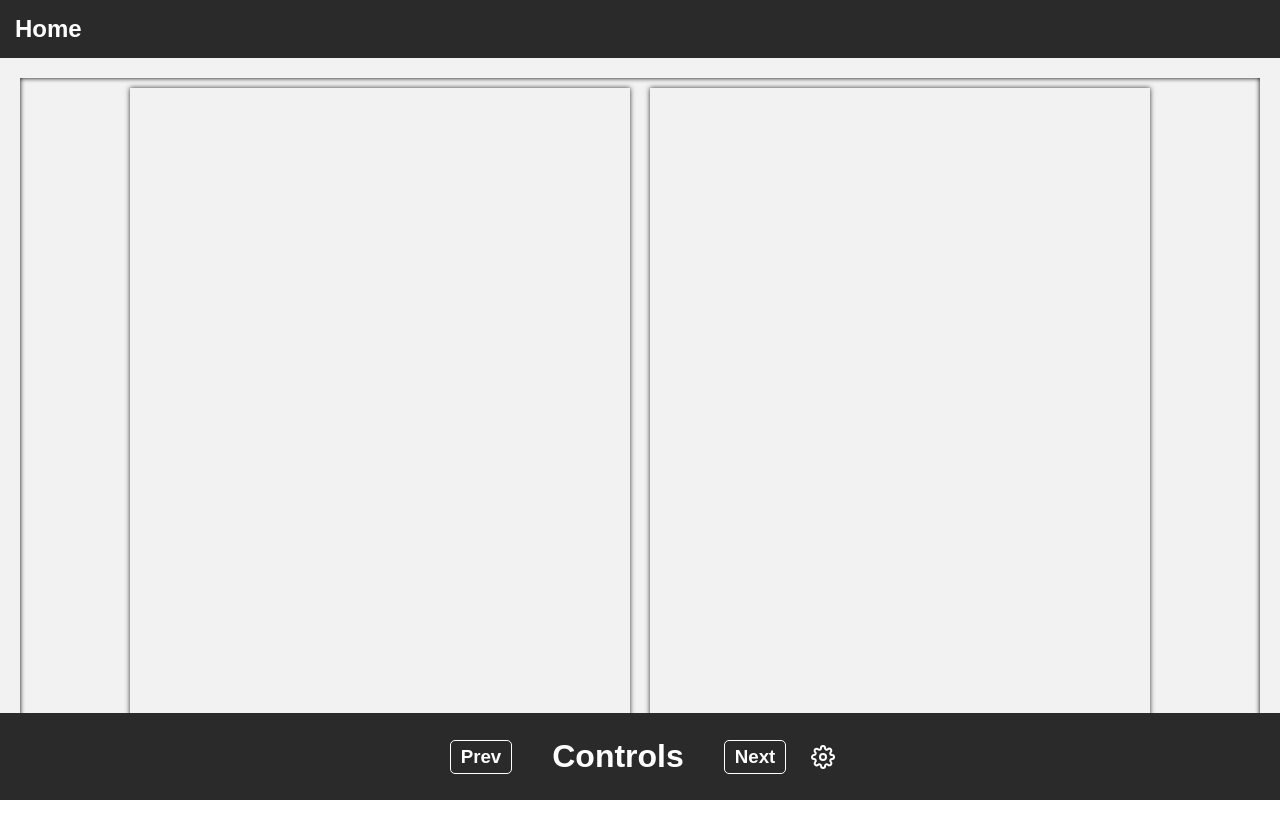
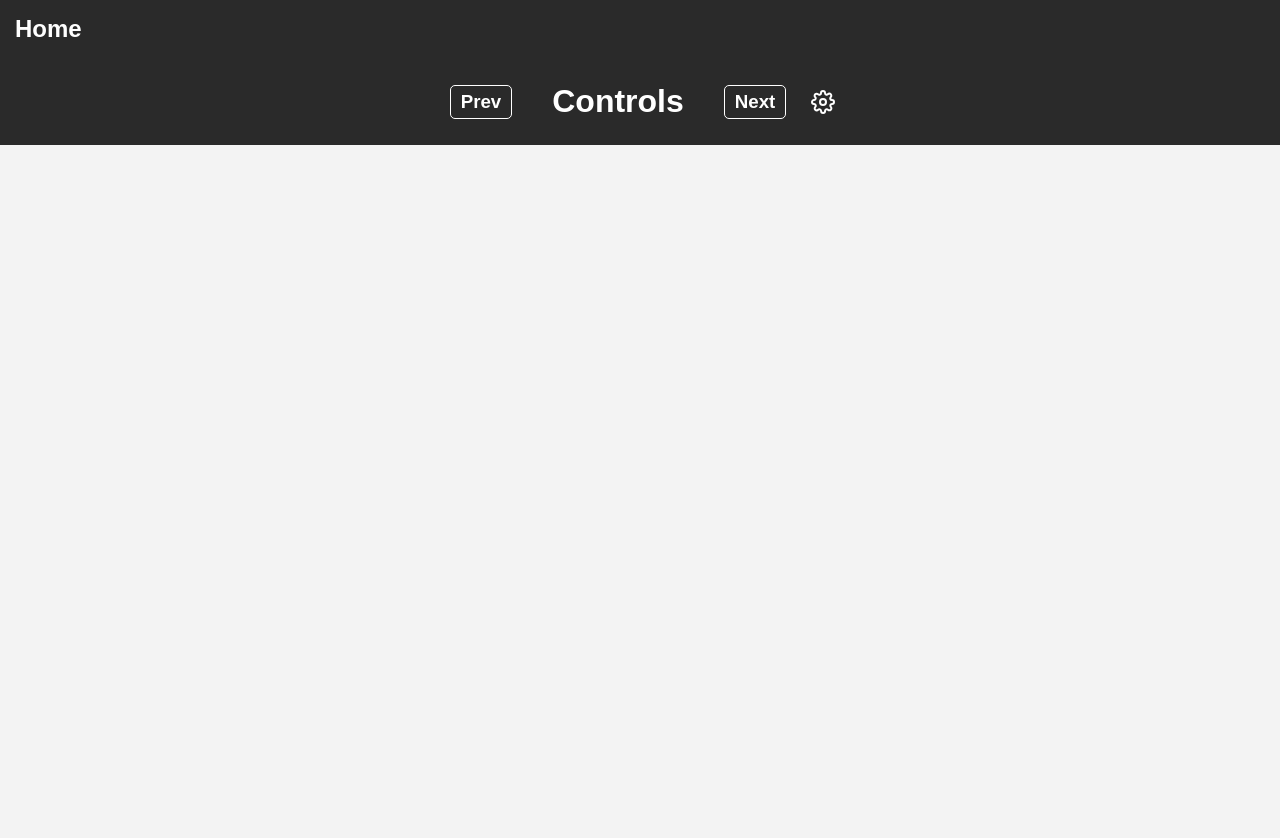
Before and after one commit to cv-bit/new-work-pae, a React (Create React App) app: page /samplereader in a window 1280 px wide. Shown: the top 838 px of the page. After the commit the page ends 800 px from the top, so only its background shows below. Built offline with nearby package versions, Linux system fonts and the light colour scheme.

Commit message:
reworking

```diff
--- a/src/App.js
+++ b/src/App.js
@@ -7,13 +7,12 @@ import Header from './components/header/Header';
 import Footer from './components/footer/Footer'
 import LandingPage from './pages/Landing/LandingPage';
 import ScrollToTop from './helpers/ScrollToTop'
-import SampleReader from './pages/reader/SampleReader';
 import SampleAuthoring from './components/authoring/SampleAuthoring';
 
 const theme = {
   colors: {
     header: '#2a2a2a',
-    body: '#fff',
+    body: '#f3f3f3',
     footer: '#2a2a2a'
   },
   mobile: '768',
@@ -29,7 +28,7 @@ function App() {
           <Header/>
               <Routes>
                 <Route exact path="" element={<LandingPage/>}/>
-                <Route exact path="/samplereader" element={<SampleReader/>}/>
+                <Route exact path="/samplereader" element=""/>
                 <Route exact path="/sampleauthor" element={<SampleAuthoring/>}/>
               </Routes>
           <Footer/>
--- a/src/components/authoring/SampleAuthoring.js
+++ b/src/components/authoring/SampleAuthoring.js
@@ -2,6 +2,8 @@ import { StyledAuthoring } from "./SampleAuthoring.style";
 
 export default function SampleAuthoring() {
     return (
-        <StyledAuthoring />
+        <StyledAuthoring>
+
+        </StyledAuthoring>
     )
 }
--- a/src/components/authoring/SampleAuthoring.style.js
+++ b/src/components/authoring/SampleAuthoring.style.js
@@ -1,8 +1,11 @@
 import styled from "styled-components";
 
 export const StyledAuthoring = styled.div`
-    background-color: #f3f3f3;
+    background-color: ${({theme}) => theme.body};
     width: 100%;
     height: 100%;
-    min-height: 90vh;
+    min-height: 85vh;
+    display: flex;
+    flex-direction: column;
+    align-items: center;
 `
--- a/src/components/footer/Footer.styled.js
+++ b/src/components/footer/Footer.styled.js
@@ -25,4 +25,8 @@ export const StyledFooter = styled.div`
         padding: 5px 10px;
         border-radius: 5px;
     }
+
+    h3:hover {
+        transform: scale(.95)
+    }
 `
--- a/src/components/reader/Reader.js
+++ b/src/components/reader/Reader.js
@@ -3,13 +3,13 @@ import ReaderPage from './ReaderPage'
 
 export default function Page() {
 
-    const Pages = [1, 2]
+    const Pages = [1]
 
     return (
         <StyledReader>
             {Pages.map((page, index) => {
                 return (
-                    <ReaderPage key={index} page={page}/>
+                    "hello"
                 )
             })}
         </StyledReader>
--- a/src/components/reader/Reader.styled.js
+++ b/src/components/reader/Reader.styled.js
@@ -5,7 +5,6 @@ export const StyledReader = styled.div`
     height: 100%;
     width: 100%;
     margin: auto;
-    box-shadow:inset 0 0 5px black;
     display: flex;
     flex-wrap: wrap;
     justify-content: center;
--- a/src/components/reader/ReaderPage.js
+++ /dev/null
@@ -1,25 +0,0 @@
-import { useEffect, useState, useRef } from 'react'
-import {StyledReaderPage} from './ReaderPage.style'
-import { SamplePageObj } from './readerHelpers/SamplePageObj'
-import DisplayFunctions from './readerHelpers/DisplayFunctions'
-
-export default function ReaderPage({page}) {
-    const [pageObjs, setPageObjs] = useState()
-    const canvas = useRef()
-
-    useEffect(() => {
-            setPageObjs(SamplePageObj[page - 1])
-    }, [])
-
-    useEffect(() => {
-        console.log(pageObjs)
-
-    }, [pageObjs])
-
-
-    return (
-        <StyledReaderPage >
-
-        </StyledReaderPage>
-    )
-}
--- a/src/components/reader/ReaderPage.style.js
+++ /dev/null
@@ -1,14 +0,0 @@
-import styled from "styled-components";
-
-export const StyledReaderPage = styled.div`
-    width: 500px;
-    max-width: 50%;
-    height: 675px;
-    max-height: 100%;
-    margin: 10px;
-    box-shadow: 0 0 5px #333;
-    display: flex;
-    justify-content: center;
-    align-items: center;
-    image-rendering: auto;
-`
--- a/src/pages/Landing/LandingPage.js
+++ b/src/pages/Landing/LandingPage.js
@@ -9,12 +9,7 @@ export default function LandingPage() {
         <StyledLandingPage>
             <FlexDiv>
                 <h1>Landing Page</h1>
-                <Button>
-                    <Link to="/samplereader">Go to Sample Reader</Link>
-                </Button>
-                <Button>
-                    <Link to="/sampleauthor">Go to Sample Authoring</Link>
-                </Button>
+
             </FlexDiv>
         </StyledLandingPage>
     )
--- a/src/pages/reader/SampleReader.js
+++ /dev/null
@@ -1,10 +0,0 @@
-import { StyledSampleReader } from "./SampleReader.styles";
-import Reader from "../../components/reader/Reader";
-
-export default function SampleReader() {
-    return (
-        <StyledSampleReader>
-            <Reader></Reader>
-        </StyledSampleReader>
-    )
-}
--- a/src/pages/reader/SampleReader.styles.js
+++ /dev/null
@@ -1,10 +0,0 @@
-import styled from 'styled-components'
-
-export const StyledSampleReader = styled.div`
-    background-color: #f2f2f2;
-    width: 100vw;
-    maxWidth: 100%;
-    min-height: 85vh;
-    height: 100%;
-    padding: 20px;
-`
```
